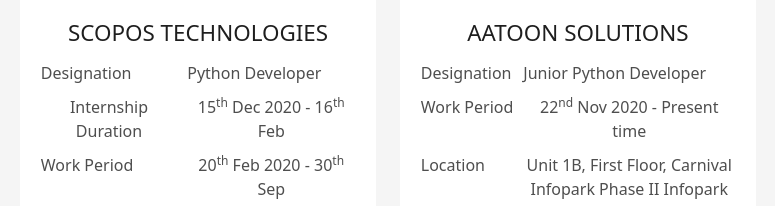
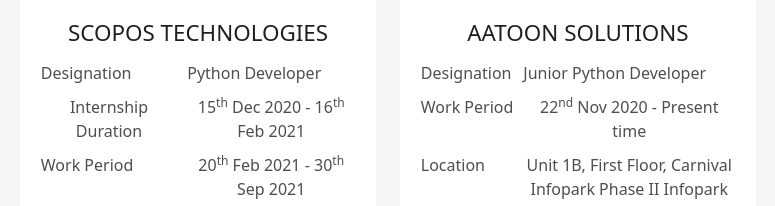
Before and after one commit to joe-philip/resume, a plain HTML site: page index.html in a window 1280 px wide. Shown: the part 1927-2133 px from the top of the page, without its empty margins (252-1027 px from the left). Drawn offline with Linux system fonts and the light colour scheme.

Commit message:
corrected mistake in work section

```diff
--- a/index.html
+++ b/index.html
@@ -217,8 +217,8 @@
                 </h2>
                 <p class="s-description text-center">
                   <span>Designation</span><span>Python Developer</span>
-                  <span>Internship Duration</span><span>15<sup>th</sup> Dec 2020 - 16<sup>th</sup> Feb</span>
-                  <span>Work Period</span><span>20<sup>th</sup> Feb 2020 - 30<sup>th</sup> Sep</span>
+                  <span>Internship Duration</span><span>15<sup>th</sup> Dec 2020 - 16<sup>th</sup> Feb 2021</span>
+                  <span>Work Period</span><span>20<sup>th</sup> Feb 2021 - 30<sup>th</sup> Sep 2021</span>
                   <span>Total Experience</span><span>9 Months</span>
                   <span>Location</span><span>Kallumthazham, Kollam</span>
                 </p>
```
